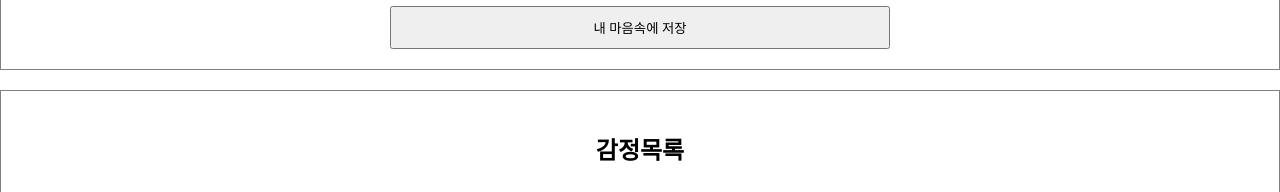
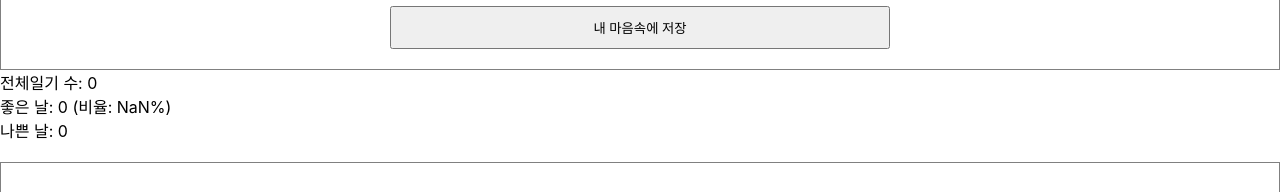
Before and after one commit to chaeyoo/Mini-Board, a React (Create React App) app: page / in a window 1280 px wide. Shown: the part 404-596 px from the top of the page. Built offline with nearby package versions, Linux system fonts and the light colour scheme; no server answers.

Commit message:
[FEAT] useMemo 연산 최적화

```diff
--- a/src/App.js
+++ b/src/App.js
@@ -1,8 +1,8 @@
 import './App.css';
 import FeelingEditor from "./FeelingEditor";
 import FeelingList from "./FeelingList.";
-import {useEffect, useRef, useState} from "react";
-// https://jsonplaceholder.typicode.com/comments
+import {useEffect, useMemo, useRef, useState} from "react";
+
 function App() {
     const [list, setList] = useState([]);
 
@@ -53,10 +53,28 @@ function App() {
             setList(initData)
         }
         fetchData();
-    }, [])
+    }, []);
+
+    // 일기 데이터의 길이가 변화하는 경우 말고는 통계 계산을 다시 할 필요가 없음
+    // memoization 기법 사용으로 연산 최적화!!
+    // useMemo로 memoization 하고 싶은 함수를 감싼다.
+    // useMemo는 콜백함수가 리턴하는 "값"을 리턴을 한다. 함수가 아님!!
+    const getDiaryAnalysis = useMemo(() => {
+        console.log("일기 분석 시작") // 2번 호출
+        const goodCnt = list.filter((el) => el.feeling >= 3).length;
+        const badCnt = (list.length - goodCnt);
+        const goodRatio = (goodCnt / list.length) * 100;
+        return {goodCnt, badCnt, goodRatio};
+    }, [list.length]);
+
+    const { goodCnt, badCnt, goodRatio } = getDiaryAnalysis;
+
   return (
     <div className="App">
         <FeelingEditor onCreate={onCreate}/>
+        <div>전체일기 수: {list.length}</div>
+        <div>좋은 날: {goodCnt} (비율: {goodRatio}%)</div>
+        <div>나쁜 날: {badCnt}</div>
         <FeelingList list={list} onRemove={onRemove} onUpdate={onUpdate}/>
     </div>
   );
```
